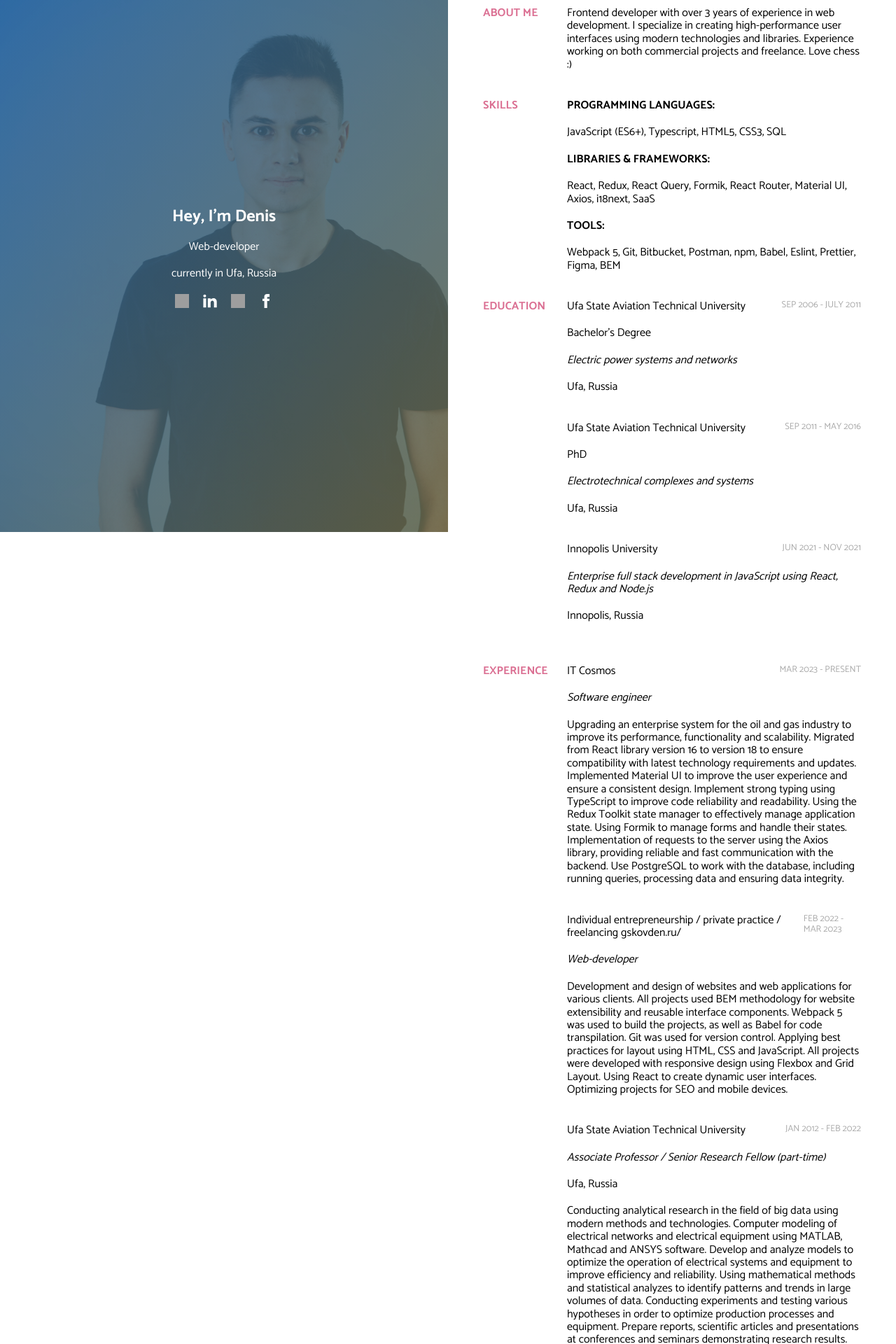
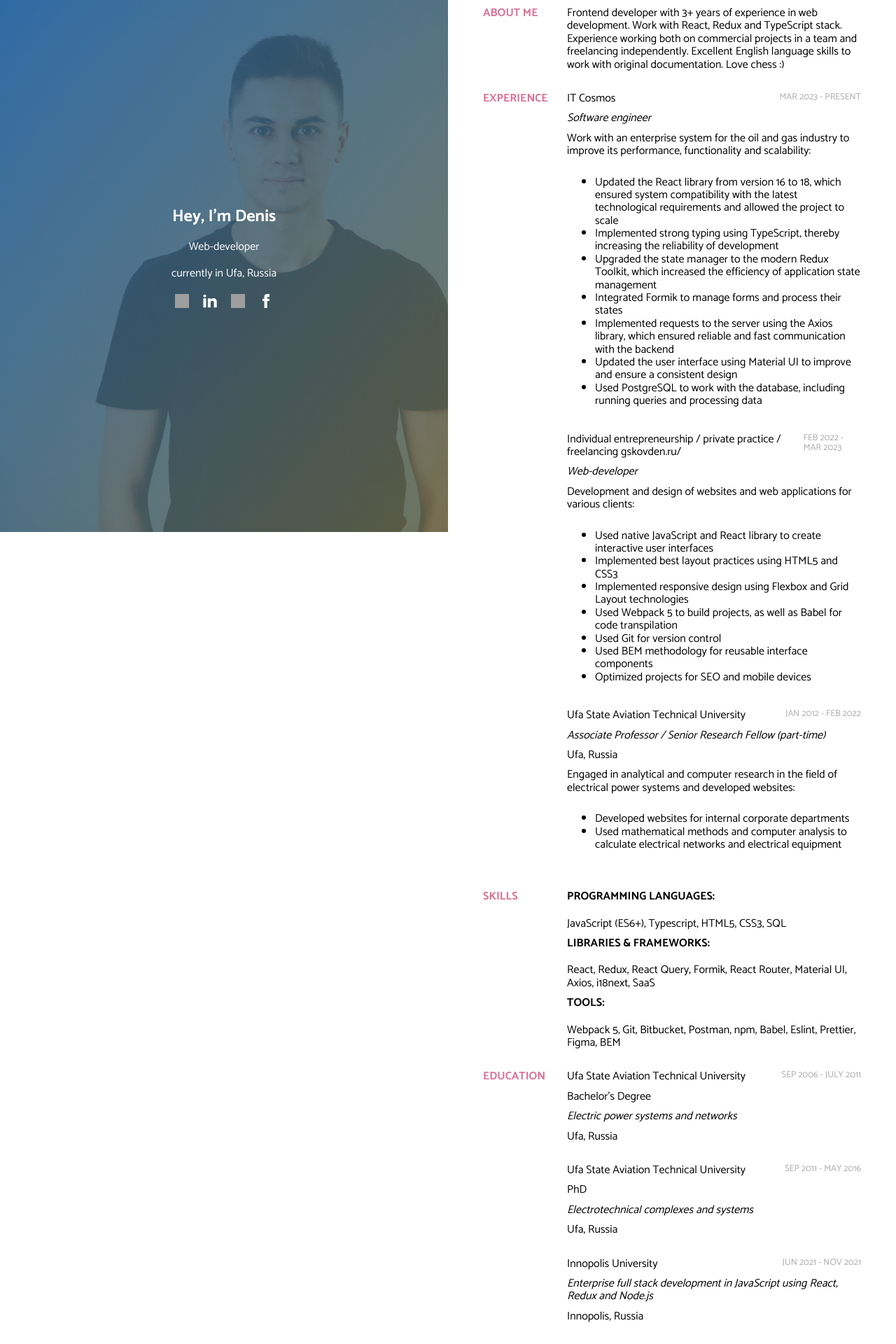
Before and after one commit to gskovden/gskovden, a React (Create React App) app: page / in a window 1280 px wide. Shown: the part 40-1960 px from the top of the page at 70% size. Built offline with nearby package versions, Linux system fonts and the light colour scheme; grey boxes are pictures that could not be loaded.

Commit message:
changed resume

```diff
--- a/src/App.js
+++ b/src/App.js
@@ -54,11 +54,123 @@ function App() {
             <p className="resume__title">ABOUT ME</p>
             <div className="resume__area">
               <p className="resume__text">
-                Frontend developer with over 3 years of experience in web
-                development. I specialize in creating high-performance user
-                interfaces using modern technologies and libraries. Experience
-                working on both commercial projects and freelance. Love chess :)
+                Frontend developer with 3+ years of experience in web
+                development. Work with React, Redux and TypeScript stack.
+                Experience working both on commercial projects in a team and
+                freelancing independently. Excellent English language skills to
+                work with original documentation. Love chess :)
               </p>
+            </div>
+          </div>
+          <div className="resume__block">
+            <p className="resume__title">EXPERIENCE</p>
+            <div className="resume__area">
+              <div className="resume__part">
+                <div className="resume__item">
+                  <p className="resume__text resume__bold">IT Cosmos</p>
+                  <p className="resume__date">Mar 2023 - PRESENT</p>
+                </div>
+                <p className="resume__text">
+                  <i>Software engineer</i>
+                </p>
+                <p className="resume__text">Work with an enterprise system for the oil and gas industry to
+                  improve its performance, functionality and scalability:</p>
+                <ul className="resume__ul">
+                  <li>
+                    Updated the React library from version 16 to 18, which
+                    ensured system compatibility with the latest technological
+                    requirements and allowed the project to scale
+                  </li>
+                  <li>
+                    Implemented strong typing using TypeScript, thereby
+                    increasing the reliability of development
+                  </li>
+                  <li>
+                    Upgraded the state manager to the modern Redux Toolkit,
+                    which increased the efficiency of application state
+                    management
+                  </li>
+                  <li>
+                    Integrated Formik to manage forms and process their states
+                  </li>
+                  <li>
+                    Implemented requests to the server using the Axios library,
+                    which ensured reliable and fast communication with the
+                    backend
+                  </li>
+                  <li>
+                    Updated the user interface using Material UI to improve and
+                    ensure a consistent design
+                  </li>
+                  <li>
+                    Used PostgreSQL to work with the database, including running
+                    queries and processing data
+                  </li>
+                </ul>
+              </div>
+              <div className="resume__part">
+                <div className="resume__item">
+                  <p className="resume__text resume__bold">
+                    Individual entrepreneurship / private practice / freelancing
+                    gskovden.ru/
+                  </p>
+                  <p className="resume__date">Feb 2022 - Mar 2023</p>
+                </div>
+                <p className="resume__text">
+                  <i>Web-developer</i>
+                </p>
+                <p className="resume__text">
+                Development and design of websites and web applications for various clients:
+                </p>
+                <ul className="resume__ul">
+                  <li>
+                  Used native JavaScript and React library to create interactive user interfaces
+                  </li>
+                  <li>
+                  Implemented best layout practices using HTML5 and CSS3
+                  </li>
+                  <li>
+                  Implemented responsive design using Flexbox and Grid Layout technologies
+                  </li>
+                  <li>
+                  Used Webpack 5 to build projects, as well as Babel for code transpilation
+                  </li>
+                  <li>
+                  Used Git for version control
+                  </li>
+                  <li>
+                  Used BEM methodology for reusable interface components
+                  </li>
+                  <li>
+                  Optimized projects for SEO and mobile devices
+                  </li>
+                </ul>
+              </div>
+              <div className="resume__part">
+                <div className="resume__item">
+                  <p className="resume__text resume__bold">
+                    Ufa State Aviation Technical University
+                  </p>
+                  <p className="resume__date">JAN 2012 - Feb 2022</p>
+                </div>
+                <p className="resume__text">
+                  <i>
+                    Associate Professor / Senior Research Fellow (part-time)
+                  </i>
+                </p>
+                <p className="resume__text">Ufa, Russia</p>
+                <p className="resume__text">
+                Engaged in analytical and computer research in the field of electrical power systems and developed websites:
+                </p>
+                <ul className="resume__ul">
+                  <li>
+                  Developed websites for internal corporate departments
+                  </li>
+                  <li>
+                  Used mathematical methods and computer analysis to calculate electrical networks and electrical equipment
+                  </li>
+                </ul>
+              </div>
             </div>
           </div>
           <div className="resume__block">
@@ -73,8 +185,8 @@ function App() {
               <div className="resume__piece">
                 <p className="resume__bold">LIBRARIES & FRAMEWORKS:&nbsp;</p>
                 <p className="resume__text">
-                  React, Redux, React Query, Formik, React Router, Material UI, Axios,
-                  i18next, SaaS
+                  React, Redux, React Query, Formik, React Router, Material UI,
+                  Axios, i18next, SaaS
                 </p>
               </div>
               <div className="resume__piece">
@@ -129,87 +241,6 @@ function App() {
                   </i>
                 </p>
                 <p className="resume__text">Innopolis, Russia</p>
-              </div>
-            </div>
-          </div>
-          <div className="resume__block">
-            <p className="resume__title">EXPERIENCE</p>
-            <div className="resume__area">
-              <div className="resume__part">
-                <div className="resume__item">
-                  <p className="resume__text resume__bold">IT Cosmos</p>
-                  <p className="resume__date">Mar 2023 - PRESENT</p>
-                </div>
-                <p className="resume__text">
-                  <i>Software engineer</i>
-                </p>
-                <p className="resume__text">
-                  Upgrading an enterprise system for the oil and gas industry to
-                  improve its performance, functionality and scalability.
-                  Migrated from React library version 16 to version 18 to ensure
-                  compatibility with latest technology requirements and updates.
-                  Implemented Material UI to improve the user experience and
-                  ensure a consistent design. Implement strong typing using
-                  TypeScript to improve code reliability and readability. Using
-                  the Redux Toolkit state manager to effectively manage
-                  application state. Using Formik to manage forms and handle
-                  their states. Implementation of requests to the server using
-                  the Axios library, providing reliable and fast communication
-                  with the backend. Use PostgreSQL to work with the database,
-                  including running queries, processing data and ensuring data
-                  integrity.
-                </p>
-              </div>
-              <div className="resume__part">
-                <div className="resume__item">
-                  <p className="resume__text resume__bold">
-                    Individual entrepreneurship / private practice / freelancing
-                    gskovden.ru/
-                  </p>
-                  <p className="resume__date">Feb 2022 - Mar 2023</p>
-                </div>
-                <p className="resume__text">
-                  <i>Web-developer</i>
-                </p>
-                <p className="resume__text">
-                  Development and design of websites and web applications for
-                  various clients. All projects used BEM methodology for website
-                  extensibility and reusable interface components. Webpack 5 was
-                  used to build the projects, as well as Babel for code
-                  transpilation. Git was used for version control. Applying best
-                  practices for layout using HTML, CSS and JavaScript. All
-                  projects were developed with responsive design using Flexbox
-                  and Grid Layout. Using React to create dynamic user
-                  interfaces. Optimizing projects for SEO and mobile devices.
-                </p>
-              </div>
-              <div className="resume__part">
-                <div className="resume__item">
-                  <p className="resume__text resume__bold">
-                    Ufa State Aviation Technical University
-                  </p>
-                  <p className="resume__date">JAN 2012 - Feb 2022</p>
-                </div>
-                <p className="resume__text">
-                  <i>
-                    Associate Professor / Senior Research Fellow (part-time)
-                  </i>
-                </p>
-                <p className="resume__text">Ufa, Russia</p>
-                <p className="resume__text">
-                  Conducting analytical research in the field of big data using
-                  modern methods and technologies. Computer modeling of
-                  electrical networks and electrical equipment using MATLAB,
-                  Mathcad and ANSYS software. Develop and analyze models to
-                  optimize the operation of electrical systems and equipment to
-                  improve efficiency and reliability. Using mathematical methods
-                  and statistical analyzes to identify patterns and trends in
-                  large volumes of data. Conducting experiments and testing
-                  various hypotheses in order to optimize production processes
-                  and equipment. Prepare reports, scientific articles and
-                  presentations at conferences and seminars demonstrating
-                  research results.
-                </p>
               </div>
             </div>
           </div>
--- a/src/blocks/resume/__text/resume__text.css
+++ b/src/blocks/resume/__text/resume__text.css
@@ -1,4 +1,4 @@
 .resume__text {
   font-weight: 400;
-  margin: 0 0 20px 0;
+  margin: 0 0 10px 0;
 }
--- /dev/null
+++ b/src/blocks/resume/__ul/resume__ul.css
@@ -0,0 +1,3 @@
+.resume__ul {
+  margin: 0;
+}
```
Also changed, not shown: 2 other files (tests, documents, lock files or other folders).
